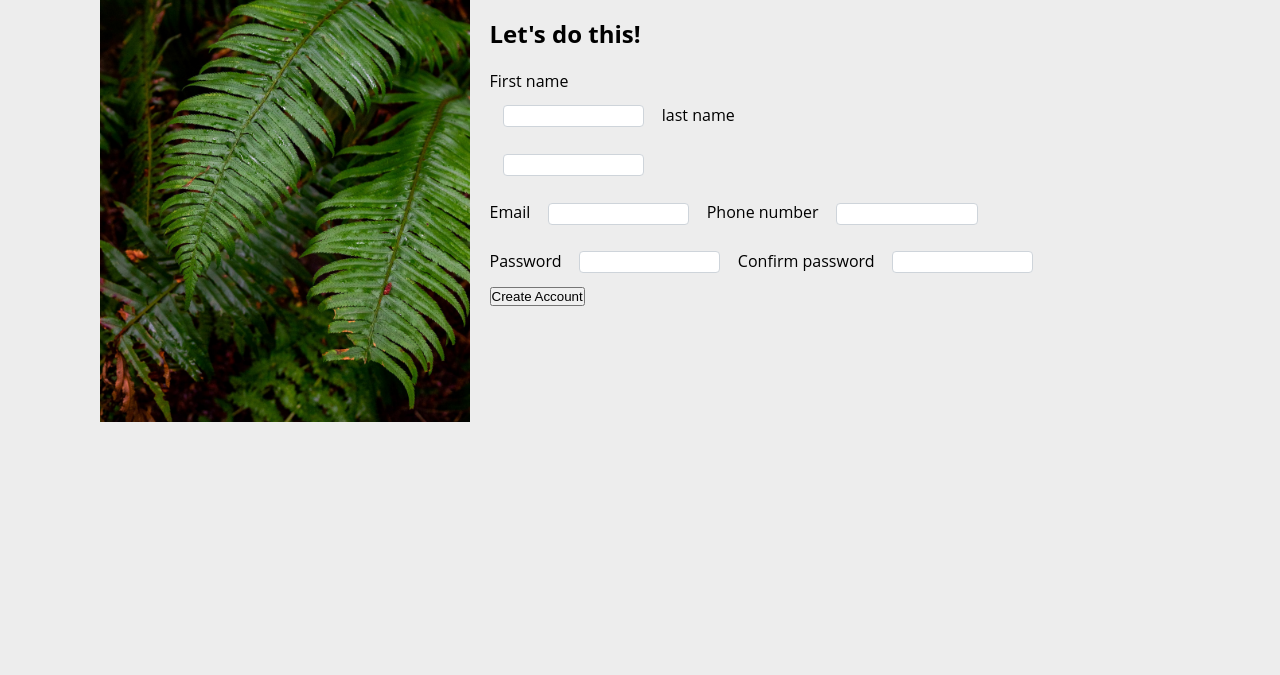
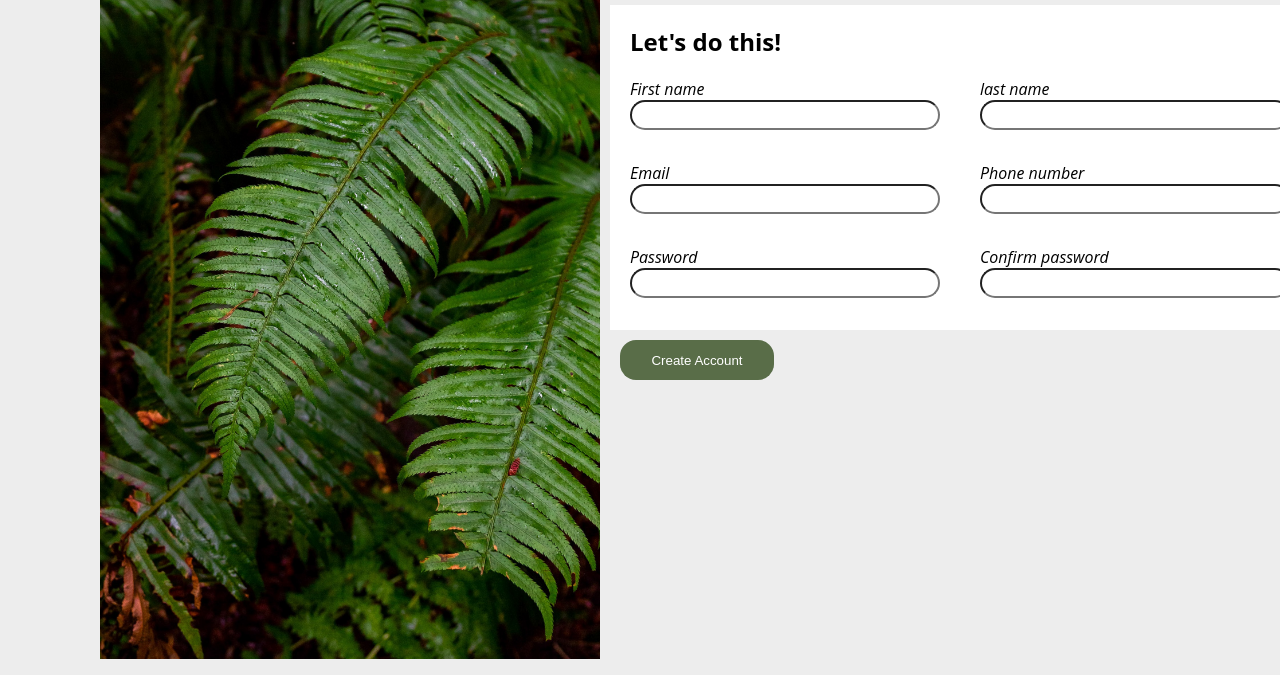
Before and after one commit to Edward-Kabue/odin-sign-up, a plain HTML site: page index.html in a window 1280 px wide. Shown: the part 141-816 px from the top of the page. Drawn offline with Linux system fonts and the light colour scheme.

Commit message:
Refactor the styles

```diff
--- a/index.html
+++ b/index.html
@@ -16,23 +16,40 @@
         <h1 class="header">This is not a real online service! You know you need something like this in you life to help
             you realize
             your deepest dreams.Sign up <span>now</span> to get you started. </h1>
-        <h1>You <span>know</span> you want to.</h1>
+        <h1 class="sec">You <span>know</span> you want to.</h1>
+
         <form action="" class="form">
-            <h2> Let's do this!</h2>
-            <label for="">First name</label><br>
-            <input type="text" name="First name" id="" class="form-control">
-            <label for="">last name</label> <br>
-            <input type="text" name="First name" id="" class="form-control"><br>
-            <label for="">Email</label>
-            <input type="email" name="First name" id="" class="form-control">
-            <label for="">Phone number</label>
-            <input type="number" name="First name" id="" class="form-control"><br>
-            <label for="">Password</label>
-            <input type="password" name="First name" id="" class="form-control">
-            <label for="">Confirm password</label>
-            <input type="password" name="First name" id="" class="form-control"><br>
-            <input type="button" value="Create Account" id="button">
+            <h2 class="title"> Let's do this!</h2>
+            <div class="user-details">
+                <div class="inputbox">
+                    <span class="details">First name</span><br>
+                    <input type="text" name="First name" id="" class="form-control">
+                </div>
+                <div class="inputbox">
+                    <span class="details">last name</span> <br>
+                    <input type="text" name="First name" id="" class="form-control">
+                </div>
+                <div class="inputbox">
+                    <span class="details">Email</span>
+                    <input type="email" name="First name" id="" class="form-control">
+                </div>
+                <div class="inputbox">
+                    <span class="details">Phone number</span>
+                    <input type="number" name="First name" id="" class="form-control">
+                </div>
+                <div class="inputbox">
+                    <span class="details">Password</span>
+                    <input type="password" name="First name" id="" class="form-control">
+                </div>
+                <div class="inputbox">
+                    <span class="details">Confirm password</span>
+                    <input type="password" name="First name" id="" class="form-control">
+                </div>
+
+            </div>
+
         </form>
+        <input type="button" value="Create Account" id="button">
     </div>
 </body>
 
--- a/styles.css
+++ b/styles.css
@@ -1,21 +1,21 @@
 * {
   box-sizing: border-box;
-
   padding: 0;
+  margin: 0;
 }
 body {
   font-family: "Open Sans", Helvetica, Arial, sans-serif;
   background: hsl(0, 0%, 93%);
   display: flex;
-  height: 100%;
+  height: 100vh;
   width: 100%;
   margin-right: 100px;
   margin-left: 100px;
 }
 .left {
   background-image: url("./img/halie-west-25xggax4bSA-unsplash.jpg");
-  background-size: contain;
-  width: 600px;
+  background-size: cover;
+  width: 500px;
   height: 100%;
 
   background-repeat: no-repeat;
@@ -30,18 +30,35 @@ h1 {
   font-size: 15px;
 }
 .right {
-  padding-left: 20px;
-  padding-right: 50px;
   flex-grow: 1;
   margin-top: 50px;
+  margin-left: 10px;
 }
 .right span {
   font-style: italic;
 }
 
 .right .header {
-  padding-right: 100px;
-  margin-right: 120px;
+  font-family: Verdana, Geneva, Tahoma, sans-serif;
+  max-width: 700px;
+  margin-bottom: 30px;
+}
+.right .sec {
+  margin-bottom: 10px;
+}
+.form {
+  background-color: #ffff;
+  max-width: 700px;
+  padding: 20px;
+  display: flex;
+  flex-wrap: wrap;
+}
+.form .title {
+  position: relative;
+}
+.form .title::before {
+  content: "";
+  position: absolute;
 }
 
 .form-control:focus {
@@ -49,17 +66,34 @@ h1 {
   outline: 0;
   box-shadow: 0 0 0 0.2rem rgba(0, 123, 255, 0.25);
 }
-
+.form .user-details {
+  display: flex;
+  flex-wrap: wrap;
+  justify-content: space-between;
+}
+.form .user-details .inputbox {
+  width: calc(100% / 2 - 20px);
+  margin: 20px 0 12px 0;
+}
+.user-details .userinput .details {
+  font-weight: 500;
+  margin-bottom: 5px;
+  display: block;
+}
 .form-control {
-  position: relative;
-  margin: 1em;
-  width: calc(20% - 2em);
-  height: 1.375rem;
-  padding: 0.375rem 0.75rem;
-  border: 1px solid #ced4da;
-  border-radius: 0.25rem;
-  transition: border-color 0.15s ease-in-out, box-shadow 0.15s ease-in-out;
+  height: 30px;
+  width: 100%;
+  outline: none;
+  border-radius: 1rem;
 }
-.form {
-  width: 100%;
+#button {
+  background-color: #596d48;
+  width: 20%;
+  outline: none;
+  color: #fff;
+  height: 40px;
+  border-radius: 1rem;
+  border: none;
+  margin-left: 10px;
+  margin-top: 10px;
 }
```
Also changed, not shown: 1 other file.
